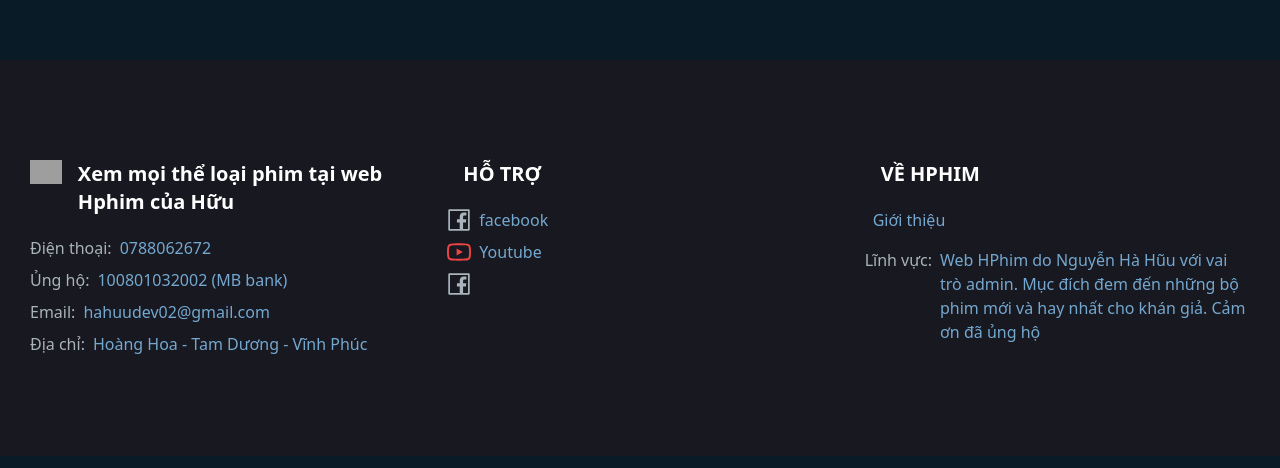
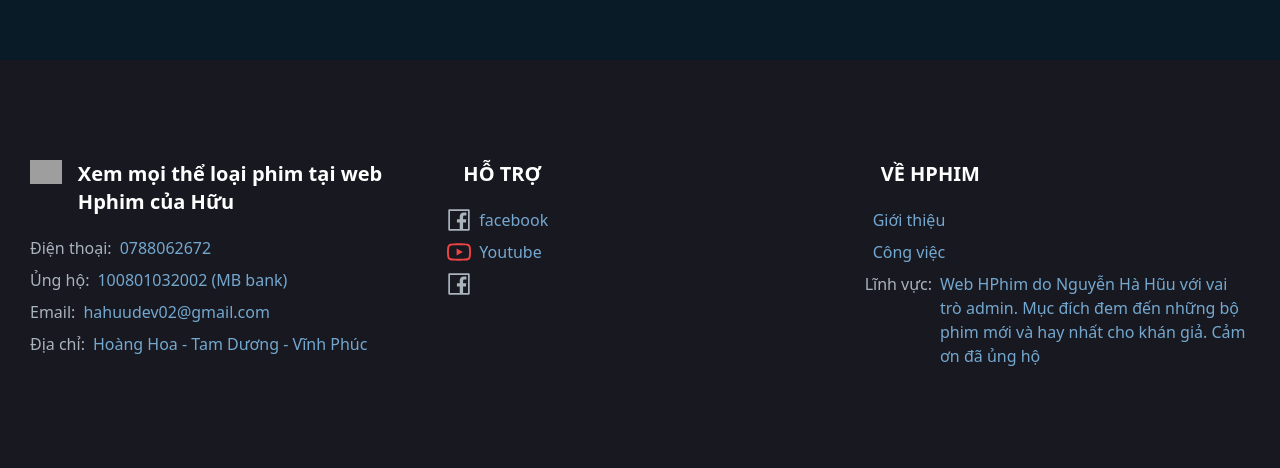
Before and after one commit to hahuudev-02/hPhim, a React (Create React App) app: page / in a window 1280 px wide. Shown: the part 1544-2012 px from the top of the page. Built offline with nearby package versions, Linux system fonts and the light colour scheme; grey boxes are pictures that could not be loaded.

Commit message:
code-footer

```diff
--- a/src/layouts/DefaultLayout/Footer/index.js
+++ b/src/layouts/DefaultLayout/Footer/index.js
@@ -71,13 +71,12 @@ export default function Footer() {
                             <FooterItem content="Giới thiệu" link="/about-us" />
                         </li>
                         <li>
-                            <FooterItem content="" link="/" />
+                            <FooterItem content="Công việc" link="/" />
                         </li>
                         <li>
                             <FooterItem
                                 title="Lĩnh vực: "
                                 content="Web HPhim do Nguyễn Hà Hũu với vai trò admin. Mục đích đem đến những bộ phim mới và hay nhất cho khán giả. Cảm ơn đã ủng hộ"
-                                link="/"
                             />
                         </li>
                     </ul>
```
